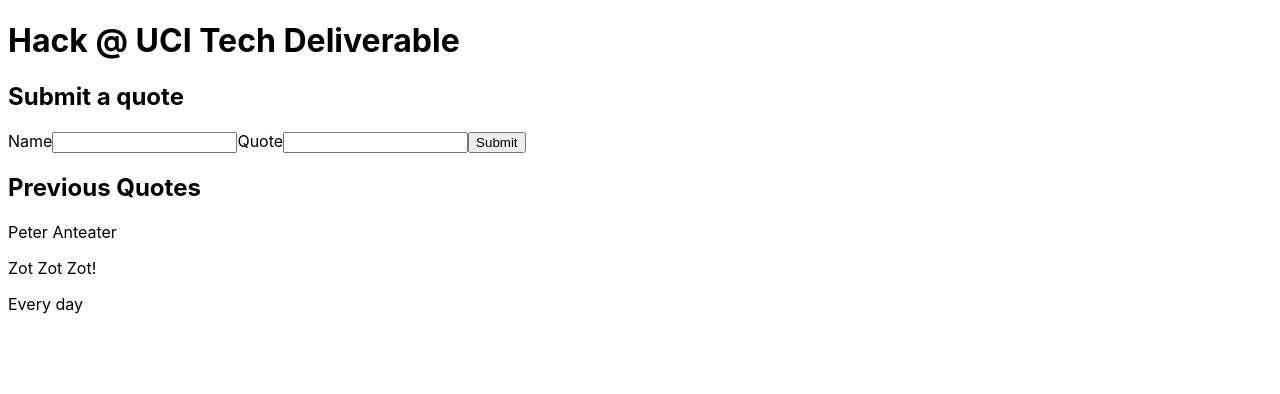
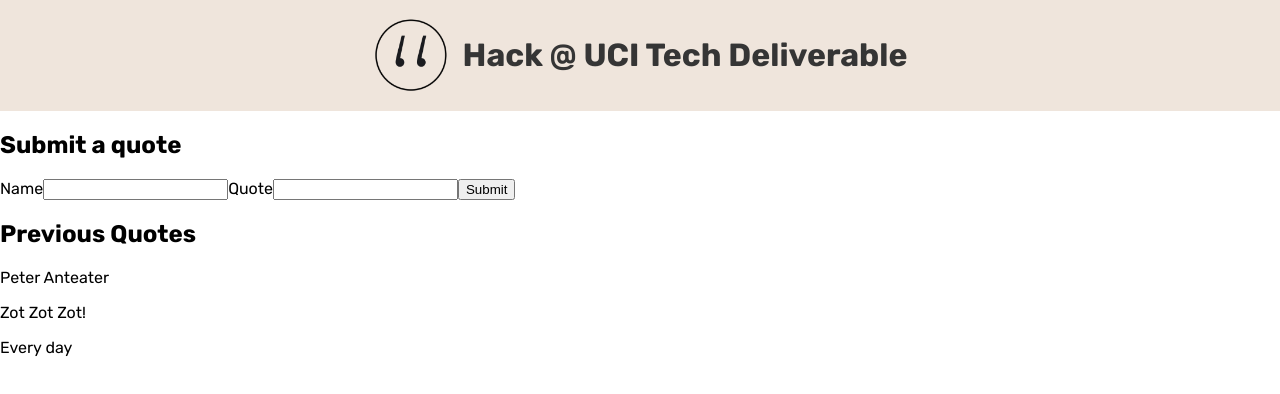
Before and after one commit to stevem-zhou/tech-deliverable, a React (Vite) app in the folder frontend/: page / in a window 1280 px wide. Shown: the top 394 px of the page. Built offline with nearby package versions, Linux system fonts and the light colour scheme.

Commit message:
created header and stylized it

```diff
--- a/frontend/index.html
+++ b/frontend/index.html
@@ -4,6 +4,12 @@
     <meta charset="UTF-8" />
     <link rel="icon" type="image/svg+xml" href="/vite.svg" />
     <meta name="viewport" content="width=device-width, initial-scale=1.0" />
+    <link rel="preconnect" href="https://fonts.googleapis.com" />
+    <link rel="preconnect" href="https://fonts.gstatic.com" crossorigin />
+    <link
+      href="https://fonts.googleapis.com/css2?family=Rubik:wght@300;400;500;600;700;800;900&display=swap"
+      rel="stylesheet"
+    />
     <title>Hack at UCI Tech Deliverable</title>
   </head>
   <body>
--- a/frontend/src/App.css
+++ b/frontend/src/App.css
@@ -0,0 +1,8 @@
+.App{
+    position: absolute;
+    top: 0px;
+    bottom: 0px;
+    left: 0px;
+    right: 0px;
+    font-family: 'Rubik', sans-serif;
+}
--- a/frontend/src/App.jsx
+++ b/frontend/src/App.jsx
@@ -1,10 +1,11 @@
 import "./App.css";
+import Header from "./components/Header";
 
 function App() {
 	return (
 		<div className="App">
 			{/* TODO: include an icon for the quote book */}
-			<h1>Hack @ UCI Tech Deliverable</h1>
+			<Header/>
 
 			<h2>Submit a quote</h2>
 			{/* TODO: implement custom form submission logic to not refresh the page */}
--- /dev/null
+++ b/frontend/src/components/Header.css
@@ -0,0 +1,14 @@
+.header{
+    display: flex;
+    align-items: center;
+    justify-content: center;
+    background-color: #efe5dc;
+    color: #353535;
+    padding: 15px 0px;
+}
+
+.header--logo{
+    width: 75px;
+    height: 75px;
+    margin-right: 15px;
+}
--- /dev/null
+++ b/frontend/src/components/Header.jsx
@@ -0,0 +1,12 @@
+import React from "react";
+import quoteBookLogo from "../images/quotebook.png";
+import "./Header.css";
+
+export default function Header() {
+  return (
+    <header className="header">
+      <img src={quoteBookLogo} className="header--logo" />
+      <h1>Hack @ UCI Tech Deliverable</h1>
+    </header>
+  );
+}
```
Also changed, not shown: frontend/src/images/quotebook.png (added). Lines whose indentation alone changed are shown as unchanged.
